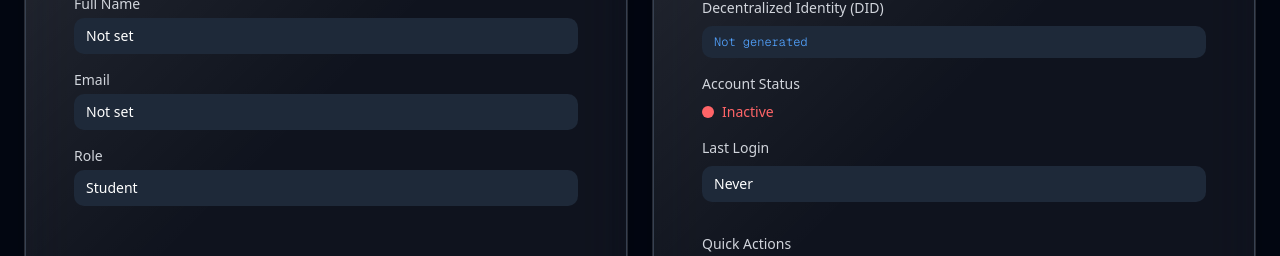
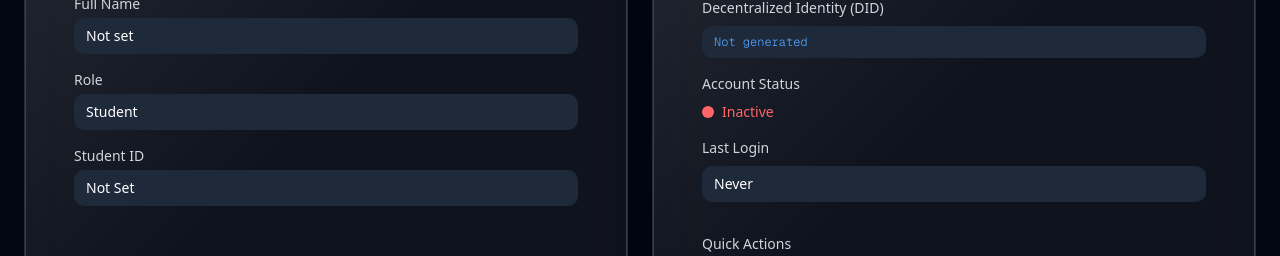
Before and after one commit to KushalvDesai/MarkChain, a Next.js app in the folder fe/: page /profile in a window 1280 px wide. Shown: the part 383-639 px from the top of the page. Built offline with nearby package versions, Linux system fonts and the light colour scheme; sample sign-in values are in the browser's storage.

Commit message:
profile api integration

```diff
--- a/fe/src/app/profile/page.tsx
+++ b/fe/src/app/profile/page.tsx
@@ -3,7 +3,7 @@
 import { useState, useEffect } from "react";
 import { useRouter } from "next/navigation";
 import { useAuth } from "@/hooks/useAuth";
-import { useGetUserProfile } from "@/hooks/useGraphQL";
+import { useGetUserProfile, useUpdateUserProfile } from "@/hooks/useGraphQL";
 import Navbar from "@/components/Navbar";
 import MagicBento from "@/components/MagicBento";
 import ProfileInfo from "@/components/ProfileInfo";
@@ -26,6 +26,7 @@ export default function ProfilePage() {
   const { user } = useAuth();
   const router = useRouter();
   const [isEditing, setIsEditing] = useState(false);
+  const [updateError, setUpdateError] = useState<string | null>(null);
   const [formData, setFormData] = useState({
     name: "",
     email: "",
@@ -34,6 +35,9 @@ export default function ProfilePage() {
 
   // Fetch user profile using GraphQL
   const { data, loading, error, refetch } = useGetUserProfile(user?.walletAddress || "");
+
+  // Update user profile mutation
+  const [updateUserProfile, { loading: updating }] = useUpdateUserProfile();
 
   // Update form data when profile data loads
   useEffect(() => {
@@ -71,9 +75,41 @@ export default function ProfilePage() {
   };
 
   const handleSave = async () => {
-    // TODO: Implement update mutation when available
-    console.log('Saving profile:', formData);
-    setIsEditing(false);
+    try {
+      setUpdateError(null); // Clear any previous errors
+
+      // Call the update mutation
+      const result = await updateUserProfile({
+        variables: {
+          walletAddress: user?.walletAddress || "",
+          input: {
+            name: formData.name || undefined,
+            studentId: undefined // Add studentId if needed
+          }
+        }
+      });
+
+      if (result.data) {
+        console.log('Profile updated successfully:', result.data);
+        // Refetch the profile data to get the latest version
+        await refetch();
+        setIsEditing(false);
+      }
+    } catch (err: any) {
+      console.error('Error updating profile:', err);
+
+      // Extract a meaningful error message
+      let errorMessage = 'Failed to update profile';
+      if (err.networkError?.result?.errors) {
+        errorMessage = err.networkError.result.errors[0]?.message || errorMessage;
+      } else if (err.graphQLErrors && err.graphQLErrors.length > 0) {
+        errorMessage = err.graphQLErrors[0].message;
+      } else if (err.message) {
+        errorMessage = err.message;
+      }
+
+      setUpdateError(errorMessage);
+    }
   };
 
   if (loading) {
@@ -156,6 +192,8 @@ export default function ProfilePage() {
                 profile={profile}
                 userAddress={user?.walletAddress || ""}
                 isEditing={isEditing}
+                isUpdating={updating}
+                updateError={updateError}
                 formData={formData}
                 onInputChange={handleInputChange}
                 onSubjectAdd={handleSubjectAdd}
--- a/fe/src/components/MetaMaskLoginButton.tsx
+++ b/fe/src/components/MetaMaskLoginButton.tsx
@@ -3,22 +3,26 @@
 import { useState } from "react";
 import { useRouter } from "next/navigation";
 import { useMetaMaskAuth } from "@/hooks/useMetaMaskAuth";
+import { useAuth } from "@/hooks/useAuth";
 
 export default function MetaMaskLoginButton() {
   const router = useRouter();
   const { account, isConnecting, error, authenticateWithMetaMask, disconnect } = useMetaMaskAuth();
+  const { login, logout } = useAuth();
   const [isAuthenticated, setIsAuthenticated] = useState(false);
 
   const handleLogin = async () => {
     try {
       const result = await authenticateWithMetaMask();
       if (result) {
+        // Update the auth context state
+        login(result.user, result.accessToken);
         setIsAuthenticated(true);
         console.log('Authentication successful:', result);
         // Show success message briefly before redirecting
         setTimeout(() => {
           router.push('/student');
-        }, 2000);
+        }, 1500);
       }
     } catch (err) {
       console.error('Authentication failed:', err);
@@ -27,6 +31,7 @@ export default function MetaMaskLoginButton() {
 
   const handleDisconnect = () => {
     disconnect();
+    logout(); // Use auth context logout
     setIsAuthenticated(false);
   };
 
--- a/fe/src/components/ProfileInfo.tsx
+++ b/fe/src/components/ProfileInfo.tsx
@@ -6,10 +6,11 @@ interface ProfileInfoProps {
   profile: any;
   userAddress: string;
   isEditing: boolean;
+  isUpdating?: boolean;
+  updateError?: string | null;
   formData: {
     name: string;
-    email: string;
-    subjects: string[];
+    studentId?: string;
   };
   onInputChange: (field: string, value: string) => void;
   onSubjectAdd: (subject: string) => void;
@@ -22,6 +23,8 @@ export default function ProfileInfo({
   profile,
   userAddress,
   isEditing,
+  isUpdating = false,
+  updateError = null,
   formData,
   onInputChange,
   onSubjectAdd,
@@ -82,25 +85,6 @@ export default function ProfileInfo({
           )}
         </div>
 
-        {/* Email */}
-        <div>
-          <label className="block text-sm font-medium text-gray-300 mb-1">
-            Email
-          </label>
-          {isEditing ? (
-            <input
-              type="email"
-              value={formData.email}
-              onChange={(e) => onInputChange('email', e.target.value)}
-              className="w-full px-3 py-2 bg-gray-800 border border-gray-600 rounded-lg text-white focus:border-blue-400 focus:outline-none text-sm"
-              placeholder="Enter your email"
-            />
-          ) : (
-            <p className="px-3 py-2 bg-gray-800 rounded-lg text-sm">
-              {profile?.email || 'Not set'}
-            </p>
-          )}
-        </div>
 
         {/* Role */}
         <div>
@@ -112,9 +96,33 @@ export default function ProfileInfo({
           </p>
         </div>
 
+        {/* Student ID */}
+        <div>
+          <label className="block text-sm font-medium text-gray-300 mb-1">
+            Student ID
+          </label>
+          <p className="px-3 py-2 bg-gray-800 rounded-lg capitalize text-sm">
+            {profile?.studentId || 'Not set'}
+          </p>
+        </div>
+
         {/* Save Button */}
         {isEditing && (
-          <div className="flex justify-end space-x-2 pt-4">
+          <div className="space-y-3">
+            {/* Error Message */}
+            {updateError && (
+              <div className="bg-red-900/50 border border-red-500 rounded-lg p-3">
+                <div className="flex items-center space-x-2">
+                  <svg className="w-5 h-5 text-red-400 flex-shrink-0" fill="none" stroke="currentColor" viewBox="0 0 24 24">
+                    <path strokeLinecap="round" strokeLinejoin="round" strokeWidth={2} d="M12 9v2m0 4h.01m-6.938 4h13.856c1.54 0 2.502-1.667 1.732-2.5L13.732 4c-.77-.833-1.732-.833-2.5 0L4.27 15.5c-.77.833.192 2.5 1.732 2.5z" />
+                  </svg>
+                  <span className="text-red-300 text-sm">{updateError}</span>
+                </div>
+              </div>
+            )}
+
+            {/* Action Buttons */}
+            <div className="flex justify-end space-x-2 pt-1">
               <button
                 onClick={() => onToggleEdit()}
                 className="px-4 py-2 bg-gray-600 hover:bg-gray-700 rounded-lg transition-colors text-sm"
@@ -123,10 +131,15 @@ export default function ProfileInfo({
               </button>
               <button
                 onClick={onSave}
-              className="px-4 py-2 bg-green-600 hover:bg-green-700 rounded-lg transition-colors text-sm"
+                disabled={isUpdating}
+                className="px-4 py-2 bg-green-600 hover:bg-green-700 disabled:bg-green-400 disabled:cursor-not-allowed rounded-lg transition-colors text-sm flex items-center space-x-2"
               >
-              Save
+                {isUpdating && (
+                  <div className="animate-spin rounded-full h-4 w-4 border-b-2 border-white"></div>
+                )}
+                <span>{isUpdating ? 'Saving...' : 'Save'}</span>
               </button>
+            </div>
           </div>
         )}
       </div>
--- a/fe/src/gql/index.ts
+++ b/fe/src/gql/index.ts
@@ -1,5 +1,6 @@
 // Export all mutations
 export * from './mutations/auth';
+export * from './mutations/user';
 
 // Export all queries
 export * from './queries/user';
--- /dev/null
+++ b/fe/src/gql/mutations/user.ts
@@ -0,0 +1,17 @@
+import { gql } from '@apollo/client';
+
+export const UPDATE_USER_PROFILE = gql`
+  mutation UpdateUserProfile($walletAddress: String!, $input: UpdateUserProfileDto!) {
+    updateUserProfile(walletAddress: $walletAddress, input: $input) {
+      _id
+      walletAddress
+      did
+      name
+      studentId
+      role
+      isActive
+      createdAt
+      updatedAt
+    }
+  }
+`;
--- a/fe/src/gql/queries/user.ts
+++ b/fe/src/gql/queries/user.ts
@@ -16,12 +16,11 @@ export const GET_USER_PROFILE = gql`
     getUserProfile(walletAddress: $walletAddress) {
       walletAddress
       name
-      email
       role
-      subjects
       isActive
       did
       lastLogin
+      studentId
     }
   }
 `;
@@ -31,9 +30,7 @@ export const GET_USERS_BY_ROLE = gql`
     getUsersByRole(role: $role) {
       walletAddress
       name
-      email
       role
-      subjects
       isActive
       did
       lastLogin
--- a/fe/src/hooks/useGraphQL.ts
+++ b/fe/src/hooks/useGraphQL.ts
@@ -2,6 +2,7 @@ import { useMutation, useQuery } from '@apollo/client';
 import {
   GENERATE_NONCE,
   VERIFY_SIGNATURE,
+  UPDATE_USER_PROFILE,
   GET_ALL_USERS,
   GET_USER_PROFILE,
   GET_USERS_BY_ROLE,
@@ -21,6 +22,11 @@ export const useGenerateNonce = () => {
 
 export const useVerifySignature = () => {
   return useMutation<VerifySignatureResponse, { input: VerifySignatureInput }>(VERIFY_SIGNATURE);
+};
+
+// User Mutation Hooks
+export const useUpdateUserProfile = () => {
+  return useMutation(UPDATE_USER_PROFILE);
 };
 
 // User Query Hooks
--- a/fe/src/hooks/useMetaMaskAuth.ts
+++ b/fe/src/hooks/useMetaMaskAuth.ts
@@ -98,10 +98,8 @@ export const useMetaMaskAuth = () => {
       const { accessToken, user } = verifyResult.data.verifySignature;
       console.log('Authentication successful:', { accessToken, user });
 
-      // Store token
-      localStorage.setItem('accessToken', accessToken);
-      localStorage.setItem('user', JSON.stringify(user));
-
+      // Return the data instead of storing it directly
+      // The auth context will handle storage
       return { accessToken, user };
 
     } catch (err: any) {
@@ -126,8 +124,7 @@ export const useMetaMaskAuth = () => {
 
   const disconnect = () => {
     setAccount(null);
-    localStorage.removeItem('accessToken');
-    localStorage.removeItem('user');
+    // Remove localStorage handling since auth context will handle it
   };
 
   return {
```
Also changed, not shown: 2 other files (tests, documents, lock files or other folders). Lines whose indentation alone changed are shown as unchanged.
